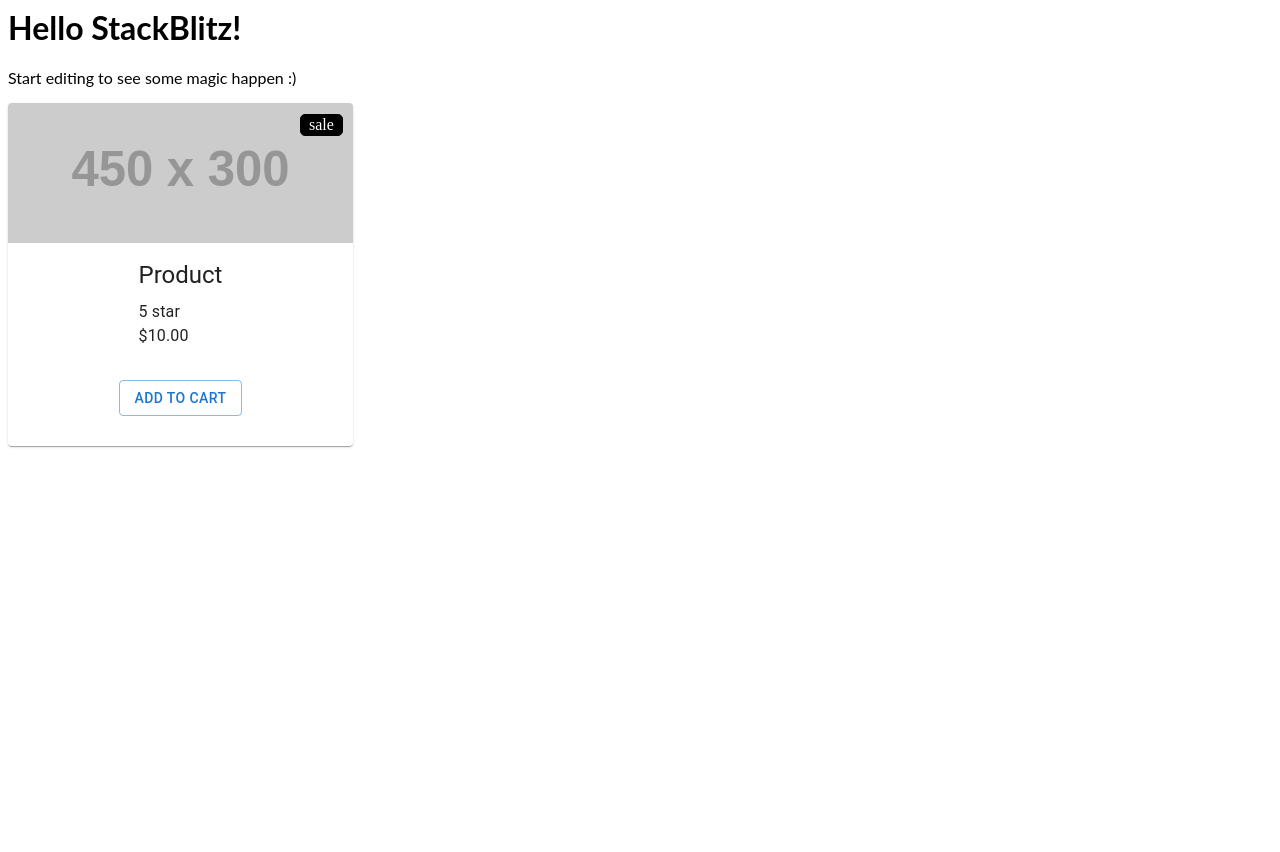
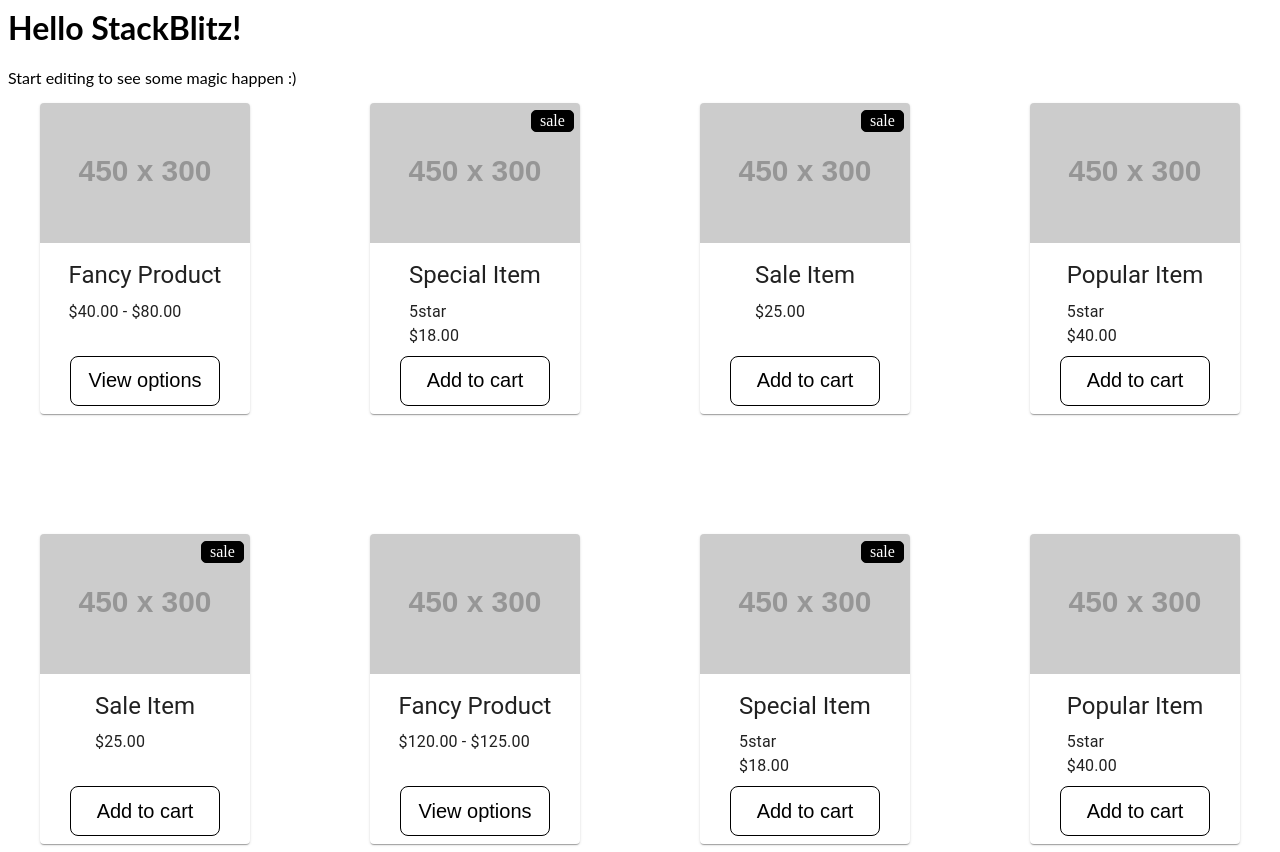
Before and after one commit to DevalapalleJaswanth/classroomTask2, a React (Create React App) app: page / in a window 1280 px wide. Before the commit the page ends 800 px from the top, so only its background shows below. Built offline with nearby package versions, Linux system fonts and the light colour scheme.

Commit message:
3 files modified

```diff
--- a/src/App.js
+++ b/src/App.js
@@ -1,18 +1,100 @@
-import React from 'react';
+import React, { useState } from 'react';
 import './style.css';
 import Card from './MyCard';
+import Grid from '@mui/material/Grid';
 export default function App() {
+  const [data, setData] = useState([
+    {
+      img: 'https://dummyimage.com/450x300/dee2e6/6c757d.jpg',
+      item: 'Fancy Product',
+      price: '$40.00 - $80.00',
+      rating: '',
+      sale: false,
+      viewOptions: true,
+      previousprice: '',
+    },
+    {
+      img: 'https://dummyimage.com/450x300/dee2e6/6c757d.jpg',
+      item: 'Special Item',
+      price: '$18.00',
+      rating: '5star',
+      sale: true,
+      viewOptions: false,
+      previousprice: '$20.00',
+    },
+    {
+      img: 'https://dummyimage.com/450x300/dee2e6/6c757d.jpg',
+      item: 'Sale Item',
+      price: '$25.00',
+      rating: '',
+      sale: true,
+      viewOptions: false,
+      previousprice: '$50.00',
+    },
+    {
+      img: 'https://dummyimage.com/450x300/dee2e6/6c757d.jpg',
+      item: 'Popular Item',
+      price: '$40.00',
+      rating: '5star',
+      sale: false,
+      viewOptions: false,
+      previousprice: '',
+    },
+    {
+      img: 'https://dummyimage.com/450x300/dee2e6/6c757d.jpg',
+      item: 'Sale Item',
+      price: '$25.00',
+      rating: '',
+      sale: true,
+      viewOptions: false,
+      previousprice: '$50.00',
+    },
+    {
+      img: 'https://dummyimage.com/450x300/dee2e6/6c757d.jpg',
+      item: 'Fancy Product',
+      price: '$120.00 - $125.00',
+      rating: '',
+      sale: false,
+      viewOptions: true,
+      previousprice: '',
+    },
+    {
+      img: 'https://dummyimage.com/450x300/dee2e6/6c757d.jpg',
+      item: 'Special Item',
+      price: '$18.00',
+      rating: '5star',
+      sale: true,
+      viewOptions: false,
+      previousprice: '$20.00',
+    },
+    {
+      img: 'https://dummyimage.com/450x300/dee2e6/6c757d.jpg',
+      item: 'Popular Item',
+      price: '$40.00',
+      rating: '5star',
+      sale: false,
+      viewOptions: false,
+      previousprice: '',
+    },
+  ]);
   return (
     <div>
       <h1>Hello StackBlitz!</h1>
       <p>Start editing to see some magic happen :)</p>
-      <Card
-        img={'https://dummyimage.com/450x300/dee2e6/6c757d.jpg'}
-        item={'Product'}
-        price={'$10.00'}
-        sale={"true"}
-        rating={'5 star'}
-      />
+      <Grid container spacing={15} className="center">
+        {data.map((ele, i) => (
+          <Grid item>
+            <Card
+              img={ele.img}
+              item={ele.item}
+              price={ele.price}
+              sale={ele.sale}
+              rating={ele.rating}
+              viewOptions={ele.viewOptions}
+            />
+          </Grid>
+        ))}
+      </Grid>
     </div>
   );
 }
--- a/src/MyCard.js
+++ b/src/MyCard.js
@@ -5,13 +5,20 @@ import CardContent from '@mui/material/CardContent';
 import CardMedia from '@mui/material/CardMedia';
 import Button from '@mui/material/Button';
 import Typography from '@mui/material/Typography';
-export default function MyCard({ img, item, rating, price, sale }) {
+export default function MyCard({
+  img,
+  item,
+  rating,
+  price,
+  sale,
+  viewOptions,
+}) {
   return (
     <>
-      <Card sx={{ maxWidth: 345 }}>
+      <Card sx={{ maxWidth: 345 }} style={{ position: 'relative' }}>
         <CardMedia component="img" height="140" image={img} alt="450X300" />
         <div className="center">
-          <CardContent>
+          <CardContent style={{ paddingBottom: rating ? '0px' : '24px' }}>
             <Typography gutterBottom variant="h5" component="div">
               {item}
             </Typography>
@@ -21,9 +28,15 @@ export default function MyCard({ img, item, rating, price, sale }) {
           </CardContent>
         </div>
         <CardActions className="center">
-          <Button variant="outlined" className="btn">
-            Add to cart
-          </Button>
+          {viewOptions ? (
+            <button variant="outlined" className="btn">
+              View options
+            </button>
+          ) : (
+            <button variant="outlined" className="btn">
+              Add to cart
+            </button>
+          )}
         </CardActions>
         {sale && <div className="sale">sale</div>}
       </Card>
--- a/src/style.css
+++ b/src/style.css
@@ -12,6 +12,12 @@ p {
 .btn {
   color: black;
   border-color: black;
+  border: 1px solid black;
+  background-color: white;
+  width: 150px;
+  height: 50px;
+  font-size: 20px;
+  border-radius: 0.5rem;
 }
 .btn:hover {
   background-color: black;
@@ -20,9 +26,9 @@ p {
 }
 
 .sale {
-  position: relative;
-  top: -310px;
-  left: 292px;
+  position: absolute;
+  top: 7px;
+  left: 161px;
   border: 1px solid black;
   width: fit-content;
   border-radius: 5px;
```
